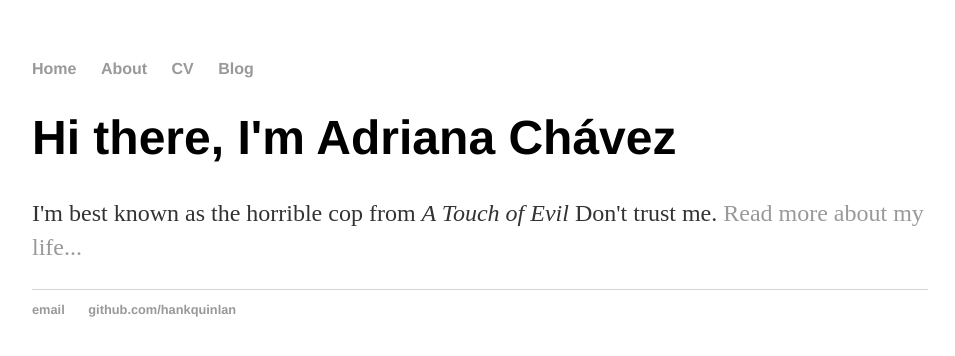
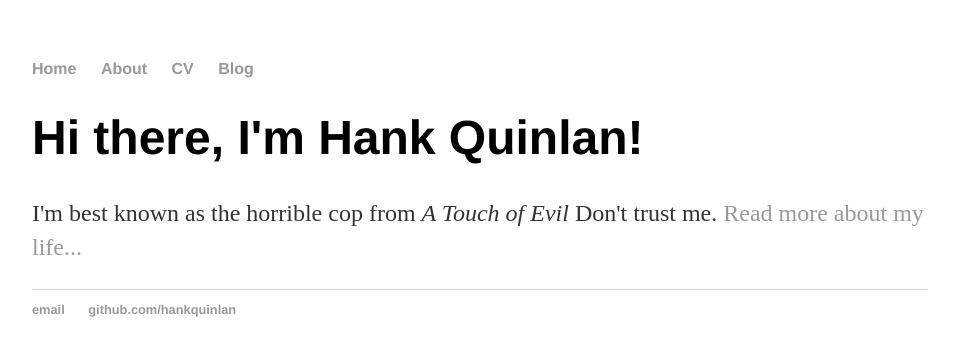
Before and after one commit to Adrifelcha/Adrifelcha-github.io, a Jekyll site: the page built from index.html, in a window 1280 px wide. Shown: the top 356 px of the page, without its empty margins (160-1115 px from the left). Built offline with Jekyll 4.4.1, drawn with Linux system fonts in a browser that asks for light colours.

Commit message:
Update index.html

```diff
--- a/index.html
+++ b/index.html
@@ -1,30 +1,8 @@
-<!DOCTYPE html>
-<html>
-	<head>
-		<title>Adriana F. Chávez</title>
-		<!-- link to main stylesheet -->
-		<link rel="stylesheet" type="text/css" href="/css/main.css">
-	</head>
-	<body>
-		<nav>
-    		<ul>
-        		<li><a href="/">Home</a></li>
-	        	<li><a href="/about">About</a></li>
-        		<li><a href="/cv">CV</a></li>
-        		<li><a href="/blog">Blog</a></li>
-    		</ul>
-		</nav>
-		<div class="container">
-    		<div class="blurb">
-        		<h1>Hi there, I'm Adriana Chávez</h1>
-				<p>I'm best known as the horrible cop from <em>A Touch of Evil</em> Don't trust me. <a href="/about">Read more about my life...</a></p>
-    		</div><!-- /.blurb -->
-		</div><!-- /.container -->
-		<footer>
-    		<ul>
-        		<li><a href="mailto:hankquinlanhub@gmail.com">email</a></li>
-        		<li><a href="https://github.com/hankquinlan">github.com/hankquinlan</a></li>
-			</ul>
-		</footer>
-	</body>
-</html>
+---
+layout: default
+title: Hank Quinlan, Horrible Cop
+---
+<div class="blurb">
+	<h1>Hi there, I'm Hank Quinlan!</h1>
+	<p>I'm best known as the horrible cop from <em>A Touch of Evil</em> Don't trust me. <a href="/about">Read more about my life...</a></p>
+</div><!-- /.blurb -->
```
